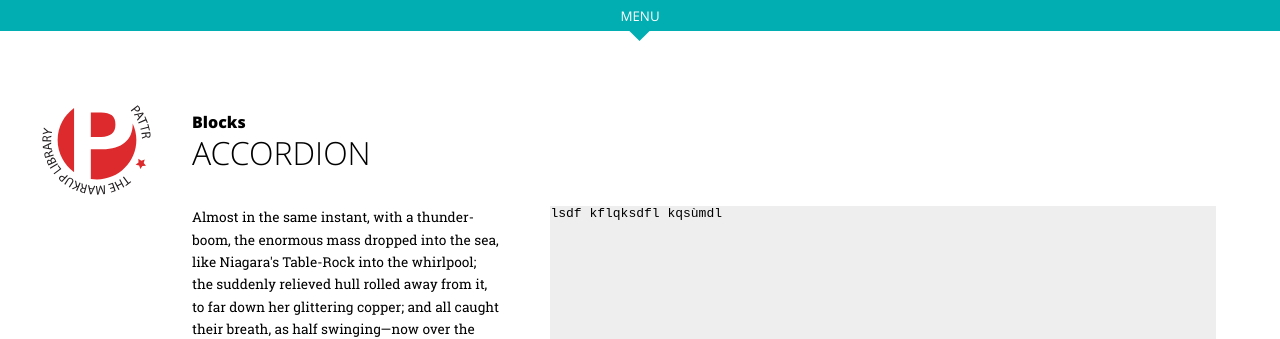
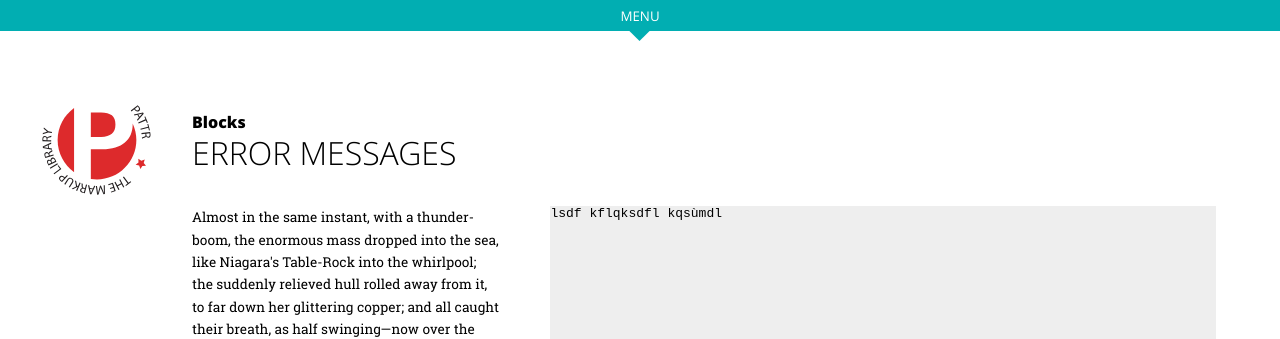
Before and after one commit to Pattr/Pattr.github.io, a Jekyll site: the page built from components/form/errorMessages.html, in a window 1280 px wide. Shown: the top 339 px of the page. Built offline with Jekyll 4.4.1, drawn with Linux system fonts in a browser that asks for light colours.

Commit message:
Update errorMessages.html

```diff
--- a/components/form/errorMessages.html
+++ b/components/form/errorMessages.html
@@ -17,7 +17,7 @@ version: 1.0.0
 	<main role="main">
 		<header>
 			<p class="category">Blocks</p>
-			<h2>Accordion</h2>
+			<h2>Error Messages</h2>
 		</header>
 
 		<div class="content">
```
